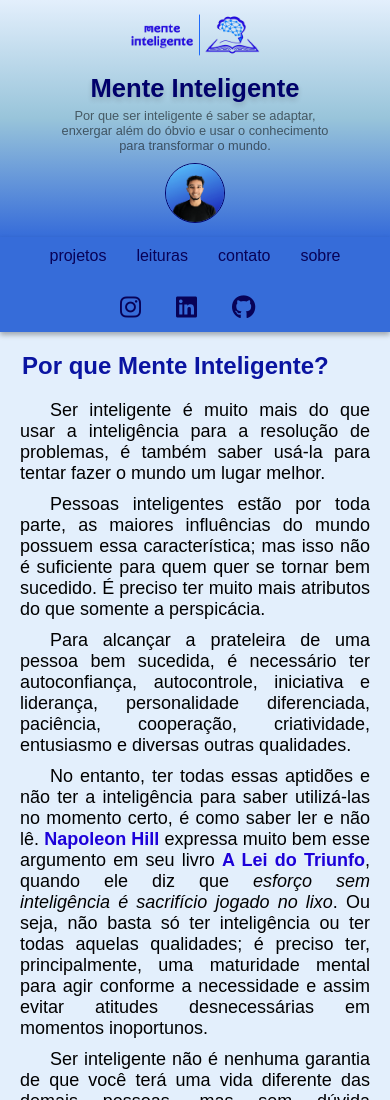
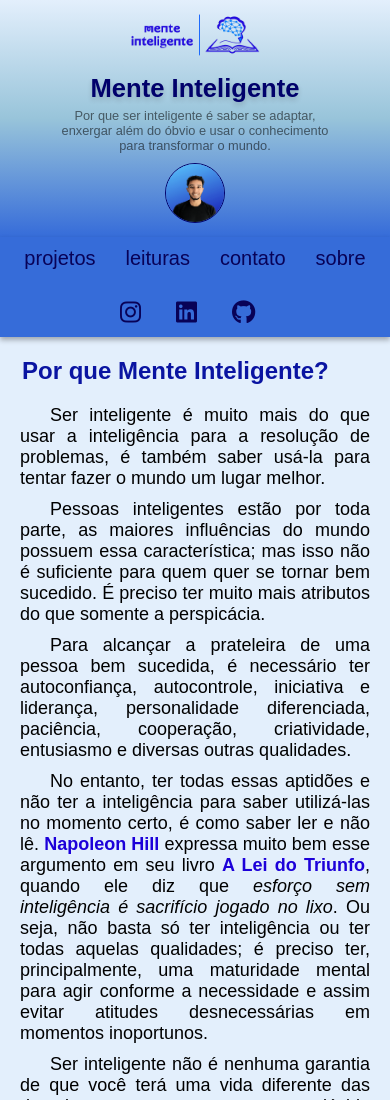
Before and after one commit to rosalvovieirasantos/meu-site, a plain HTML site: page index.html in a window 390 px wide. Shown: the top 1100 px of the page. Drawn offline with Linux system fonts and the light colour scheme; a web font is replaced by a local one.

Commit message:
Alteração no tamanho dos links internos em telas pequenas

```diff
--- a/css/index.css
+++ b/css/index.css
@@ -254,6 +254,6 @@ footer > p{
     }
 
     .links{
-        font-size: 1em;
+        font-size: 20px;
     }
 }
```
